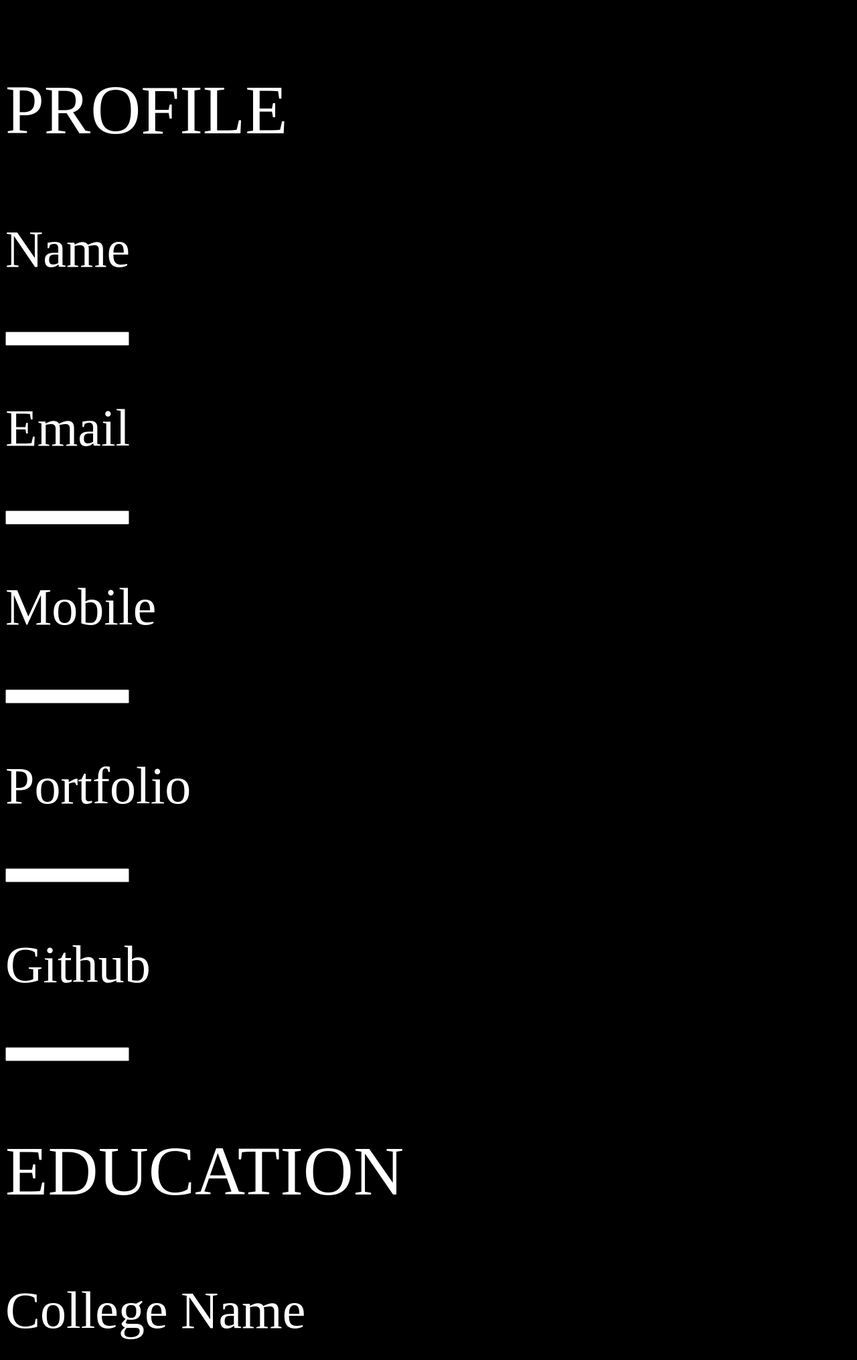
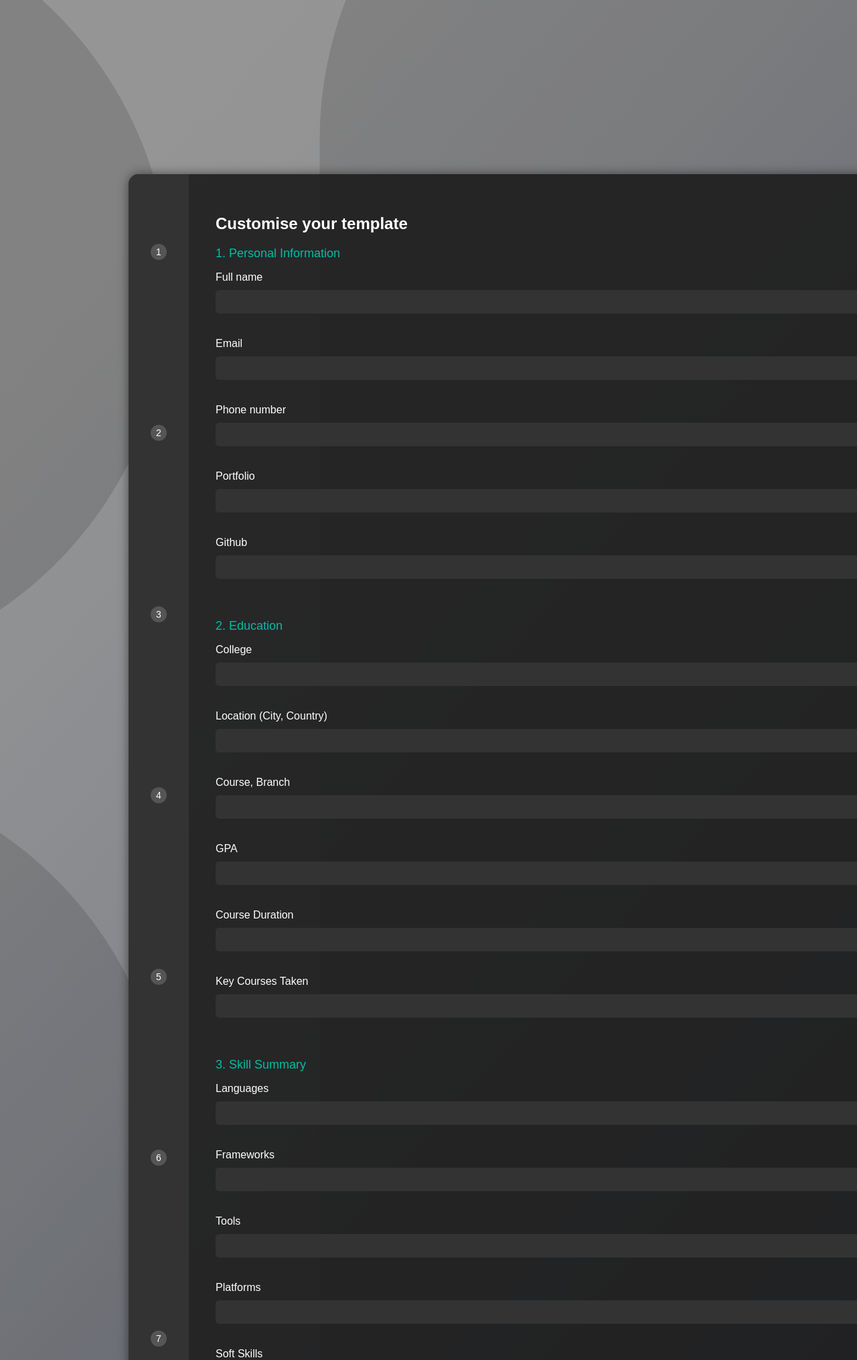
Before and after one commit to xmwriam/ProFile, a Flask app: page /makeit in a window 1280 px wide. Shown: the top 2030 px of the page at 67% size. Run offline with Flask 3, Linux system fonts and the light colour scheme.

Commit message:
yay bhai

```diff
--- a/templates/makepage.html
+++ b/templates/makepage.html
@@ -3,123 +3,328 @@
 <head>
     <meta charset="UTF-8">
     <meta name="viewport" content="width=device-width, initial-scale=1.0">
-    <title>placeholder</title>
+    <title>Profile Form</title>
+    <style>
+        body, html {
+            margin: 0;
+            padding: 0;
+            height: 100%;
+            width: 100%;
+            font-family: Arial, sans-serif;
+            background-color: #2B2B2B;
+            color: white;
+            overflow: hidden;
+        }
+
+        body {
+            background-image: url('{{ url_for("static", filename="bg.svg") }}');
+            background-size: cover;
+            background-position: center;
+            background-repeat: no-repeat;
+        }
+
+        .container {
+            display: flex;
+            align-items: center;
+            justify-content: left;
+            left:0px;
+            height: 100svh;
+            width: 130svw;
+            padding-left: 15vw;
+        }
+
+        .form-box {
+            display: flex;
+            background-color: rgba(28, 28, 28, 0.9);
+            border-radius: 15px;
+            box-shadow: 0 0 15px rgba(0, 0, 0, 0.5);
+            width: 80%;
+            max-width: 1300px;
+            height: 80%;
+            overflow: hidden;
+        }
+
+        .progress-container {
+            position: relative;
+            width: 50px;
+            background-color: #333;
+            padding: 20px;
+        }
+
+        .progress-bar {
+            position: absolute;
+            top: 0;
+            left: 50%;
+            transform: translateX(-50%);
+            height: 0;
+            width: 4px;
+            background-color: #00BFA5;
+            transition: height 0.5s ease; /* Smooth animation */
+        }
+
+        .progress-step {
+            width: 24px;
+            height: 24px;
+            background-color: #555;
+            border-radius: 50%;
+            position: absolute;
+            left: 50%;
+            transform: translateX(-50%);
+            display: flex;
+            align-items: center;
+            justify-content: center;
+            font-size: 14px;
+            color: #fff;
+            transition: background-color 0.5s ease; /* Smooth transition for color */
+        }
+
+        .progress-step.completed {
+            background-color: #00BFA5;
+            color: #000;
+        }
+
+        .progress-step.step-1 { top: 5%; }
+        .progress-step.step-2 { top: 18%; }
+        .progress-step.step-3 { top: 31%; }
+        .progress-step.step-4 { top: 44%; }
+        .progress-step.step-5 { top: 57%; }
+        .progress-step.step-6 { top: 70%; }
+        .progress-step.step-7 { top: 83%; }
+
+        .form-section {
+            flex: 1;
+            padding: 40px;
+            display: flex;
+            flex-direction: column;
+            justify-content: flex-start;
+            overflow-y: auto;
+            height: 100%;
+        }
+
+        .form-section h2 {
+            font-size: 24px;
+            margin-bottom: 20px;
+        }
+
+        .form-section p {
+            margin-bottom: 10px;
+            font-size: 16px;
+        }
+
+        .form-section input[type="text"] {
+            width: 100%;
+            padding: 10px;
+            margin-bottom: 20px;
+            border-radius: 5px;
+            border: none;
+            background-color: #333;
+            color: white;
+        }
+
+        .form-section .form-group {
+            margin-bottom: 40px;
+        }
+
+        .form-section .step-number {
+            font-size: 18px;
+            margin-bottom: 10px;
+            color: #00BFA5;
+        }
+    </style>
+</head>
+<body>
+    <div class="container">
+        <div class="form-box">
+            <!-- Vertical Progress Bar -->
+            <div class="progress-container">
+                <div class="progress-step step-1">1</div>
+                <div class="progress-step step-2">2</div>
+                <div class="progress-step step-3">3</div>
+                <div class="progress-step step-4">4</div>
+                <div class="progress-step step-5">5</div>
+                <div class="progress-step step-6">6</div>
+                <div class="progress-step step-7">7</div>
+                </div>
+
+            <!-- Form Section -->
+            <div class="form-section">
+                <h2>Customise your template</h2>
+                <form action="#" method="post">
+                <!-- Personal Information Section -->
+                <div class="form-group" data-step="1">
+                    <div class="step-number">1. Personal Information</div>
+                    <p>Full name</p>
+                    <input type="text" name="name">
+                    <p>Email</p>
+                    <input type="text" name="Email">
+                    <p>Phone number</p>
+                    <input type="text" name="Mobile">
+                    <p>Portfolio</p>
+                    <input type="text" name="Portfolio">
+                    <p>Github</p>
+                    <input type="text" name="Github">
+                </div>
+
+                <!-- Education Section -->
+                <div class="form-group" data-step="2">
+                    <div class="step-number">2. Education</div>
+                    <p>College</p>
+                    <input type="text" name="College">
+                    <p>Location (City, Country) </p>
+                    <input type="text" name="loc1">
+                    <p>Course, Branch</p>
+                    <input type="text" name="branch">
+                    <p>GPA</p>
+                    <input type="text" name="gpa">
+                    <p>Course Duration</p>
+                    <input type="text" name="courseduration">
+                    <p>Key Courses Taken</p>
+                    <input type="text" name="keycourse">
+                </div>
+
+                <!-- Skill Summary Section -->
+                <div class="form-group" data-step="3">
+                    <div class="step-number">3. Skill Summary</div>
+                    <p>Languages</p>
+                    <input type="text" name="Languages">
+                    <p>Frameworks</p>
+                    <input type="text" name="Frameworks">
+                    <p>Tools</p>
+                    <input type="text" name="Tools">
+                    <p>Platforms</p>
+                    <input type="text" name="Platforms">
+                    <p>Soft Skills</p>
+                    <input type="text" name="Soft Skills">
+                </div>
+
+                <!-- Experience Section -->
+                <div class="form-group" data-step="4">
+                    <div class="step-number">4. Experience</div>
+                    <p>Company 1</p>
+                    <input type="text" name="comp1">
+                    <p>Location</p>
+                    <input type="text" name="exloc1">
+                    <p>Role</p>
+                    <input type="text" name="role1">
+                    <p>Duration</p>
+                    <input type="text" name="dur1">
+                    <p>Keyword 1</p>
+                    <input type="text" name="key11">
+                    <p>Description 1</p>
+                    <input type="text" name="desc11">
+                    <p>Keyword 2</p>
+                    <input type="text" name="key12">
+                    <p>Description 2</p>
+                    <input type="text" name="desc12">
+                    <p>Keyword 3</p>
+                    <input type="text" name="key13">
+                    <p>Description 3</p>
+                    <input type="text" name="desc13">
+                    <p>Company 2</p>
+                    <input type="text" name="comp2">
+                    <p>Location</p>
+                    <input type="text" name="exloc2">
+                    <p>Role</p>
+                    <input type="text" name="role2">
+                    <p>Duration</p>
+                    <input type="text" name="dur2">
+                    <p>Keyword 1</p>
+                    <input type="text" name="key21">
+                    <p>Description</p>
+                    <input type="text" name="desc21">
+                    <p>Keyword 2</p>
+                    <input type="text" name="key22">
+                    <p>Description</p>
+                    <input type="text" name="desc22">
+                    <p>Keyword 3</p>
+                    <input type="text" name="key23">
+                    <p>Description</p>
+                    <input type="text" name="desc23">
+                </div>
+
+                <!-- Projects Section -->
+                <div class="form-group" data-step="5">
+                    <div class="step-number">5. Projects</div>
+                    <p>Project 1</p>
+                    <input type="text" name="proj1">
+                    <p>Description</p>
+                    <input type="text" name="prodesc1">
+                    <p>Project 2</p>
+                    <input type="text" name="proj2">
+                    <p>Description</p>
+                    <input type="text" name="prodesc2">
+                </div>
+
+                <!-- Awards Section -->
+                <div class="form-group" data-step="6">
+                    <div class="step-number">6. Awards</div>
+                    <p>Award 1</p>
+                    <input type="text" name="award1">
+                    <p>Award 2</p>
+                    <input type="text" name="award2">
+                    <p>Award 3</p>
+                    <input type="text" name="award3">
+                </div>
+                <div class="form-group" data-step="7">
+                    <div class="step-number">7. Volunteer</div>
+                    <p>Title 1</p>
+                    <input type="text" name="voltitle1">
+                    <p>Location 1</p>
+                    <input type="text" name="volloc1">
+                    <p>Description 1</p>
+                    <input type="text" name="voldesc1">
+                    <p>Duration 1</p>
+                    <input type="text" name="voldur1">
+                    <p>Title 2</p>
+                    <input type="text" name="voltitle2">
+                    <p>Location 2</p>
+                    <input type="text" name="volloc2">
+                    <p>Description 2</p>
+                    <input type="text" name="voldesc2">
+                    <p>Duration 2</p>
+                    <input type="text" name="voldur2">
+                </div>
+                <div class="form-group" data-step="7">
+                    <p><input style="color: rgb(230, 212, 221); background-color: rgb(81, 76, 76); border:2px solid black; border-radius: 20px; height: 40px; width:100px; position: relative; " type="submit" value="submit"/></p>
+                </div>
+            </form>
+            </div>
+        </div>
+    </div>
     <script>
+        document.addEventListener('DOMContentLoaded', function () {
+            const formGroups = document.querySelectorAll('.form-group');
+            const progressSteps = document.querySelectorAll('.progress-step');
+            const progressBar = document.querySelector('.progress-bar');
+
+            function updateProgressBar() {
+                let completedSteps = 0;
+                formGroups.forEach((group, index) => {
+                    const inputs = group.querySelectorAll('input[type="text"]');
+                    let allFilled = true;
+                    inputs.forEach(input => {
+                        if (input.value === '') {
+                            allFilled = false;
+                        }
+                    });
+                    if (allFilled) {
+                        progressSteps[index].classList.add('completed');
+                        completedSteps++;
+                    } else {
+                        progressSteps[index].classList.remove('completed');
+                    }
+                });
+
+                const stepHeight = 80 / formGroups.length; // Each step height in %
+                progressBar.style.height = `${completedSteps * stepHeight}%`;
+            }
+
+            document.querySelectorAll('input[type="text"]').forEach(input => {
+                input.addEventListener('input', updateProgressBar);
+            });
+
+            updateProgressBar(); // Initial update on load
+        });
     </script>
-</head>
-<body style="background-color:black;" >
-    <form action="#" method="post">
-    <p style="color: white; font-size: 4svh; ">PROFILE</p>
-    <p style="color: white; font-size: 3svh; ">Name</p>
-    <p><input type="text" name="name"/></p>
-    <p style="color: white; font-size: 3svh; ">Email</p>
-    <p><input type="text" name="Email"/></p>
-    <p style="color: white; font-size: 3svh; ">Mobile</p>
-    <p><input type="text" name="Mobile"/></p>
-    <p style="color: white; font-size: 3svh; ">Portfolio</p>
-    <p><input type="text" name="Portfolio"/></p>
-    <p style="color: white; font-size: 3svh; ">Github</p>
-    <p><input type="text" name="Github"/></p>
-    <p style="color: white; font-size: 4svh; ">EDUCATION</p>
-    <p style="color: white; font-size: 3svh; ">College Name</p>
-    <p><input type="text" name="College"/></p>
-    <p style="color: white; font-size: 3svh; ">City, Country</p>
-    <p><input type="text" name="loc1"/></p>
-    <p style="color: white; font-size: 3svh; ">Course, Branch</p>
-    <p><input type="text" name="branch"/></p>
-    <p style="color: white; font-size: 3svh; ">GPA</p>
-    <p><input type="text" name="gpa"/></p>
-    <p style="color: white; font-size: 3svh; ">Course Duration</p>
-    <p><input type="text" name="courseduration"/></p>
-    <p style="color: white; font-size: 3svh; ">Key Courses Taken</p>
-    <p><input type="text" name="keycourse"/></p>
-    <p style="color: white; font-size: 4svh; ">SKILL SUMMARY</p>
-    <p style="color: white; font-size: 3svh; ">Languages</p>
-    <p><input type="text" name="Languages"/></p>
-    <p style="color: white; font-size: 3svh; ">Frameworks</p>
-    <p><input type="text" name="Frameworks"/></p>
-    <p style="color: white; font-size: 3svh; ">Tools</p>
-    <p><input type="text" name="Tools"/></p>
-    <p style="color: white; font-size: 3svh; ">Platforms</p>
-    <p><input type="text" name="Platforms"/></p>
-    <p style="color: white; font-size: 3svh; ">Soft Skills</p>
-    <p><input type="text" name="Soft Skills"/></p>
-    <p style="color: white; font-size: 4svh; ">EXPERIENCE</p>
-    <p style="color: white; font-size: 3svh; ">Company 1</p>
-    <p><input type="text" name="comp1"/></p>
-    <p style="color: white; font-size: 3svh; ">Location</p>
-    <p><input type="text" name="exloc1"/></p>
-    <p style="color: white; font-size: 3svh; ">Role</p>
-    <p><input type="text" name="role1"/></p>
-    <p style="color: white; font-size: 3svh; ">Duration</p>
-    <p><input type="text" name="dur1"/></p>
-    <p style="color: white; font-size: 3svh; ">Keyword 1</p>
-    <p><input type="text" name="key11"/></p>
-    <p style="color: white; font-size: 3svh; ">Description</p>
-    <p><input type="text" name="desc11"/></p>
-    <p style="color: white; font-size: 3svh; ">Keyword 2</p>
-    <p><input type="text" name="key12"/></p>
-    <p style="color: white; font-size: 3svh; ">Description</p>
-    <p><input type="text" name="desc12"/></p>
-    <p style="color: white; font-size: 3svh; ">Keyword 3</p>
-    <p><input type="text" name="key13"/></p>
-    <p style="color: white; font-size: 3svh; ">Description</p>
-    <p><input type="text" name="desc13"/></p>
-    <p style="color: white; font-size: 3svh; ">Company 2</p>
-    <p><input type="text" name="comp2"/></p>
-    <p style="color: white; font-size: 3svh; ">Location</p>
-    <p><input type="text" name="exloc2"/></p>
-    <p style="color: white; font-size: 3svh; ">Role</p>
-    <p><input type="text" name="role2"/></p>
-    <p style="color: white; font-size: 3svh; ">Duration</p>
-    <p><input type="text" name="dur2"/></p>
-    <p style="color: white; font-size: 3svh; ">Keyword 1</p>
-    <p><input type="text" name="key21"/></p>
-    <p style="color: white; font-size: 3svh; ">Description</p>
-    <p><input type="text" name="desc21"/></p>
-    <p style="color: white; font-size: 3svh; ">Keyword 2</p>
-    <p><input type="text" name="key22"/></p>
-    <p style="color: white; font-size: 3svh; ">Description</p>
-    <p><input type="text" name="desc22"/></p>
-    <p style="color: white; font-size: 3svh; ">Keyword 3</p>
-    <p><input type="text" name="key23"/></p>
-    <p style="color: white; font-size: 3svh; ">Description</p>
-    <p><input type="text" name="desc23"/></p>
-    <p style="color: white; font-size: 4svh; ">PROJECTS</p>
-    <p style="color: white; font-size: 3svh; ">Project 1</p>
-    <p><input type="text" name="proj1"/></p>
-    <p style="color: white; font-size: 3svh; ">Description</p>
-    <p><input type="text" name="prodesc1"/></p>
-    <p style="color: white; font-size: 3svh; ">Project 2</p>
-    <p><input type="text" name="proj2"/></p>
-    <p style="color: white; font-size: 3svh; ">Description</p>
-    <p><input type="text" name="prodesc2"/></p>
-    <p style="color: white; font-size: 4svh; ">AWARDS</p>
-    <p style="color: white; font-size: 3svh; ">Award 1</p>
-    <p><input type="text" name="award1"/></p>
-    <p style="color: white; font-size: 3svh; ">Award 2</p>
-    <p><input type="text" name="award2"/></p>
-    <p style="color: white; font-size: 3svh; ">Award 3</p>
-    <p><input type="text" name="award3"/></p>
-    <p style="color: white; font-size: 4svh; ">VOLUNTEER</p>
-    <p style="color: white; font-size: 3svh; ">Title</p>
-    <p><input type="text" name="voltitle1"/></p>
-    <p style="color: white; font-size: 3svh; ">Location</p>
-    <p><input type="text" name="volloc1"/></p>
-    <p style="color: white; font-size: 3svh; ">Description</p>
-    <p><input type="text" name="voldesc1"/></p>
-    <p style="color: white; font-size: 3svh; ">Duration</p>
-    <p><input type="text" name="voldur1"/></p>
-    <p style="color: white; font-size: 3svh; ">Title 2</p>
-    <p><input type="text" name="voltitle2"/></p>
-    <p style="color: white; font-size: 3svh; ">Location 2</p>
-    <p><input type="text" name="volloc2"/></p>
-    <p style="color: white; font-size: 3svh; ">Description 2</p>
-    <p><input type="text" name="voldesc2"/></p>
-    <p style="color: white; font-size: 3svh; ">Duration 2</p>
-    <p><input type="text" name="voldur2"/></p>
-    <p><input style="color: palevioletred; background-color: white;" type="submit" value="submit"/></p>
-</form>
-    <h1 class="myText">kuch toh hai.</h1>
 </body>
 </html>
```
Also changed, not shown: static/bg.svg (added), 4 other files.
